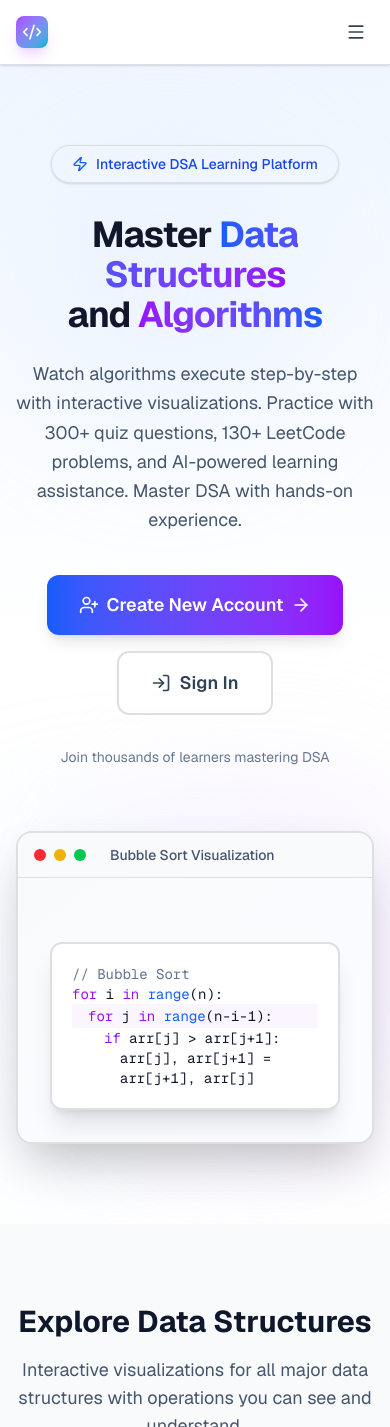
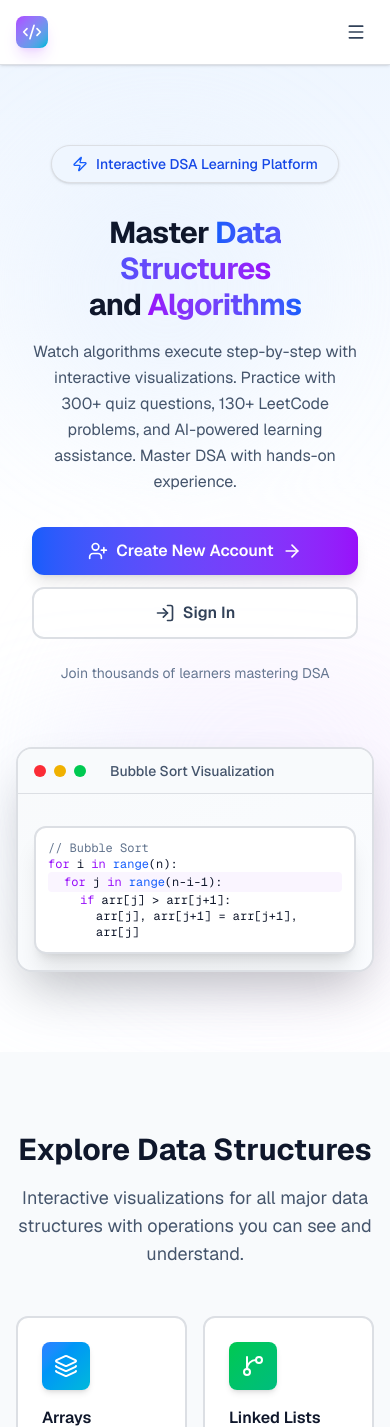
Before and after one commit to kri297/My-algo-buddy, a Next.js app: page / in a window 390 px wide. Shown: the top 1427 px of the page. Built offline with nearby package versions, Linux system fonts and the light colour scheme; no server answers.

Commit message:
Make site fully responsive for all devices - improved mobile layouts, text sizes, buttons, and spacing

```diff
--- a/src/app/dashboard/page.tsx
+++ b/src/app/dashboard/page.tsx
@@ -95,14 +95,14 @@ export default function DashboardPage() {
             transition={{ duration: 0.5 }}
             className="flex flex-col md:flex-row md:items-center md:justify-between gap-6"
           >
-            <div className="flex items-center gap-4">
+            <div className="flex items-center gap-3 sm:gap-4">
               <motion.div
                 initial={{ scale: 0 }}
                 animate={{ scale: 1 }}
                 transition={{ type: "spring", stiffness: 200, delay: 0.2 }}
                 className="relative"
               >
-                <div className="w-20 h-20 rounded-2xl bg-white/20 backdrop-blur-sm border-2 border-white/50 flex items-center justify-center text-white text-3xl font-bold shadow-lg">
+                <div className="w-16 h-16 sm:w-20 sm:h-20 rounded-2xl bg-white/20 backdrop-blur-sm border-2 border-white/50 flex items-center justify-center text-white text-2xl sm:text-3xl font-bold shadow-lg">
                   {user?.name?.charAt(0).toUpperCase()}
                 </div>
                 <div className="absolute -bottom-1 -right-1 bg-yellow-400 text-xs font-bold px-2 py-1 rounded-full shadow-lg flex items-center gap-1">
@@ -115,7 +115,7 @@ export default function DashboardPage() {
                   initial={{ opacity: 0, x: -20 }}
                   animate={{ opacity: 1, x: 0 }}
                   transition={{ delay: 0.3 }}
-                  className="text-3xl font-bold text-white flex items-center gap-2"
+                  className="text-2xl sm:text-3xl font-bold text-white flex items-center gap-2"
                 >
                   Welcome back, {user?.name}!
                   <span className="animate-wave inline-block">👋</span>
@@ -141,10 +141,10 @@ export default function DashboardPage() {
               initial={{ opacity: 0, x: 20 }}
               animate={{ opacity: 1, x: 0 }}
               transition={{ delay: 0.5 }}
-              className="flex gap-3"
+              className="flex flex-col sm:flex-row gap-2 sm:gap-3 w-full sm:w-auto"
             >
-              <Link href="/learn">
-                <Button className="bg-white text-blue-600 hover:bg-blue-50 shadow-lg hover:shadow-xl transition-all duration-200 flex items-center gap-2 font-semibold px-6">
+              <Link href="/learn" className="w-full sm:w-auto">
+                <Button className="w-full sm:w-auto bg-white text-blue-600 hover:bg-blue-50 shadow-lg hover:shadow-xl transition-all duration-200 flex items-center justify-center gap-2 font-semibold px-4 sm:px-6 text-sm sm:text-base">
                   <BookOpen className="w-5 h-5" />
                   Start Learning
                 </Button>
@@ -152,7 +152,7 @@ export default function DashboardPage() {
               <Button
                 variant="outline"
                 onClick={() => signOut({ callbackUrl: '/' })}
-                className="bg-white/10 backdrop-blur-sm text-white border-2 border-white/30 hover:bg-white/20"
+                className="w-full sm:w-auto bg-white/10 backdrop-blur-sm text-white border-2 border-white/30 hover:bg-white/20 text-sm sm:text-base"
               >
                 Sign Out
               </Button>
--- a/src/app/page.tsx
+++ b/src/app/page.tsx
@@ -107,7 +107,7 @@ export default function Home() {
             </div>
 
             {/* Main heading */}
-            <h1 className="text-4xl sm:text-5xl lg:text-7xl font-bold tracking-tight mb-6 text-slate-900">
+            <h1 className="text-3xl sm:text-4xl md:text-5xl lg:text-6xl xl:text-7xl font-bold tracking-tight mb-4 sm:mb-6 text-slate-900 px-4">
               Master{" "}
               <span className="bg-gradient-to-r from-blue-600 to-purple-600 bg-clip-text text-transparent">
                 Data Structures
@@ -119,17 +119,17 @@ export default function Home() {
               </span>
             </h1>
 
-            <p className="text-lg sm:text-xl text-slate-600 max-w-2xl mx-auto mb-10 leading-relaxed">
+            <p className="text-base sm:text-lg lg:text-xl text-slate-600 max-w-2xl mx-auto mb-8 sm:mb-10 leading-relaxed px-4">
               Watch algorithms execute step-by-step with interactive visualizations.
               Practice with 300+ quiz questions, 130+ LeetCode problems, and AI-powered
               learning assistance. Master DSA with hands-on experience.
             </p>
 
             {/* Auth Buttons */}
-            <div className="flex flex-col sm:flex-row gap-4 justify-center items-center mb-8">
+            <div className="flex flex-col sm:flex-row gap-3 sm:gap-4 justify-center items-stretch sm:items-center mb-6 sm:mb-8 px-4">
               <Link
                 href="/auth/signup"
-                className="group inline-flex items-center gap-2 px-8 py-4 bg-gradient-to-r from-blue-600 to-purple-600 text-white rounded-xl font-semibold text-lg shadow-lg hover:shadow-xl hover:scale-105 transition-all duration-200"
+                className="group inline-flex items-center justify-center gap-2 px-6 sm:px-8 py-3 sm:py-4 bg-gradient-to-r from-blue-600 to-purple-600 text-white rounded-xl font-semibold text-base sm:text-lg shadow-lg hover:shadow-xl hover:scale-105 transition-all duration-200"
               >
                 <UserPlus className="w-5 h-5" />
                 Create New Account
@@ -138,7 +138,7 @@ export default function Home() {
 
               <Link
                 href="/auth/signin"
-                className="group inline-flex items-center gap-2 px-8 py-4 bg-white text-slate-700 border-2 border-slate-300 rounded-xl font-semibold text-lg hover:border-blue-500 hover:text-blue-600 hover:shadow-md transition-all duration-200"
+                className="group inline-flex items-center justify-center gap-2 px-6 sm:px-8 py-3 sm:py-4 bg-white text-slate-700 border-2 border-slate-300 rounded-xl font-semibold text-base sm:text-lg hover:border-blue-500 hover:text-blue-600 hover:shadow-md transition-all duration-200"
               >
                 <LogIn className="w-5 h-5" />
                 Sign In
@@ -162,13 +162,13 @@ export default function Home() {
                   Bubble Sort Visualization
                 </span>
               </div>
-              <div className="p-8 flex flex-col lg:flex-row gap-8 bg-gradient-to-br from-slate-50 to-blue-50/30">
+              <div className="p-4 sm:p-6 lg:p-8 flex flex-col lg:flex-row gap-4 sm:gap-6 lg:gap-8 bg-gradient-to-br from-slate-50 to-blue-50/30">
                 {/* Visualization area */}
-                <div className="flex-1 flex items-end justify-center gap-2 h-48">
+                <div className="flex-1 flex items-end justify-center gap-1 sm:gap-2 h-32 sm:h-40 lg:h-48">
                   {[64, 34, 25, 12, 22, 11, 90].map((value, i) => (
                     <div
                       key={i}
-                      className={`w-12 rounded-t-lg transition-all duration-300 shadow-lg ${
+                      className={`w-8 sm:w-10 lg:w-12 rounded-t-lg transition-all duration-300 shadow-lg ${
                         i < 2
                           ? "bg-gradient-to-t from-green-500 to-green-400"
                           : i < 4
@@ -180,7 +180,7 @@ export default function Home() {
                   ))}
                 </div>
                 {/* Code panel */}
-                <div className="flex-1 bg-white rounded-xl p-5 font-mono text-sm shadow-xl border-2 border-slate-200">
+                <div className="flex-1 bg-white rounded-xl p-3 sm:p-4 lg:p-5 font-mono text-xs sm:text-sm shadow-xl border-2 border-slate-200 overflow-x-auto">
                   <div className="text-slate-500">{"// Bubble Sort"}</div>
                   <div className="text-purple-600">
                     {"for"}{" "}
--- a/src/app/profile/page.tsx
+++ b/src/app/profile/page.tsx
@@ -230,20 +230,20 @@ export default function ProfilePage() {
             <div className="h-32 bg-gradient-to-r from-blue-500 via-purple-500 to-pink-500" />
 
             <div className="px-6 pb-6 bg-white">
-              <div className="flex flex-col sm:flex-row sm:items-end gap-4 -mt-12">
+              <div className="flex flex-col sm:flex-row sm:items-end gap-3 sm:gap-4 -mt-12 sm:-mt-12">
                 {/* Avatar */}
-                <div className="w-24 h-24 rounded-2xl bg-gradient-to-br from-blue-500 to-purple-500 flex items-center justify-center text-white text-3xl font-bold border-4 border-white shadow-lg">
+                <div className="w-20 h-20 sm:w-24 sm:h-24 rounded-2xl bg-gradient-to-br from-blue-500 to-purple-500 flex items-center justify-center text-white text-2xl sm:text-3xl font-bold border-4 border-white shadow-lg mx-auto sm:mx-0">
                   <User className="w-12 h-12" />
                 </div>
 
-                <div className="flex-1 sm:mb-2 bg-white">
-                  <h1 className="text-2xl font-bold text-slate-900">
+                <div className="flex-1 sm:mb-2 bg-white text-center sm:text-left">
+                  <h1 className="text-xl sm:text-2xl font-bold text-slate-900">
                     {userData?.name || session?.user?.name || 'AlgoBuddy User'}
                   </h1>
                   <p className="text-sm text-slate-700 font-medium">
                     {userData?.email || session?.user?.email}
                   </p>
-                  <div className="flex items-center gap-2 mt-2">
+                  <div className="flex items-center justify-center sm:justify-start gap-2 mt-2">
                     <span className={cn("px-3 py-1 rounded-full text-xs font-semibold bg-gradient-to-r from-blue-100 to-purple-100", currentRank.color)}>
                       {userData?.rank || currentRank.name}
                     </span>
```
